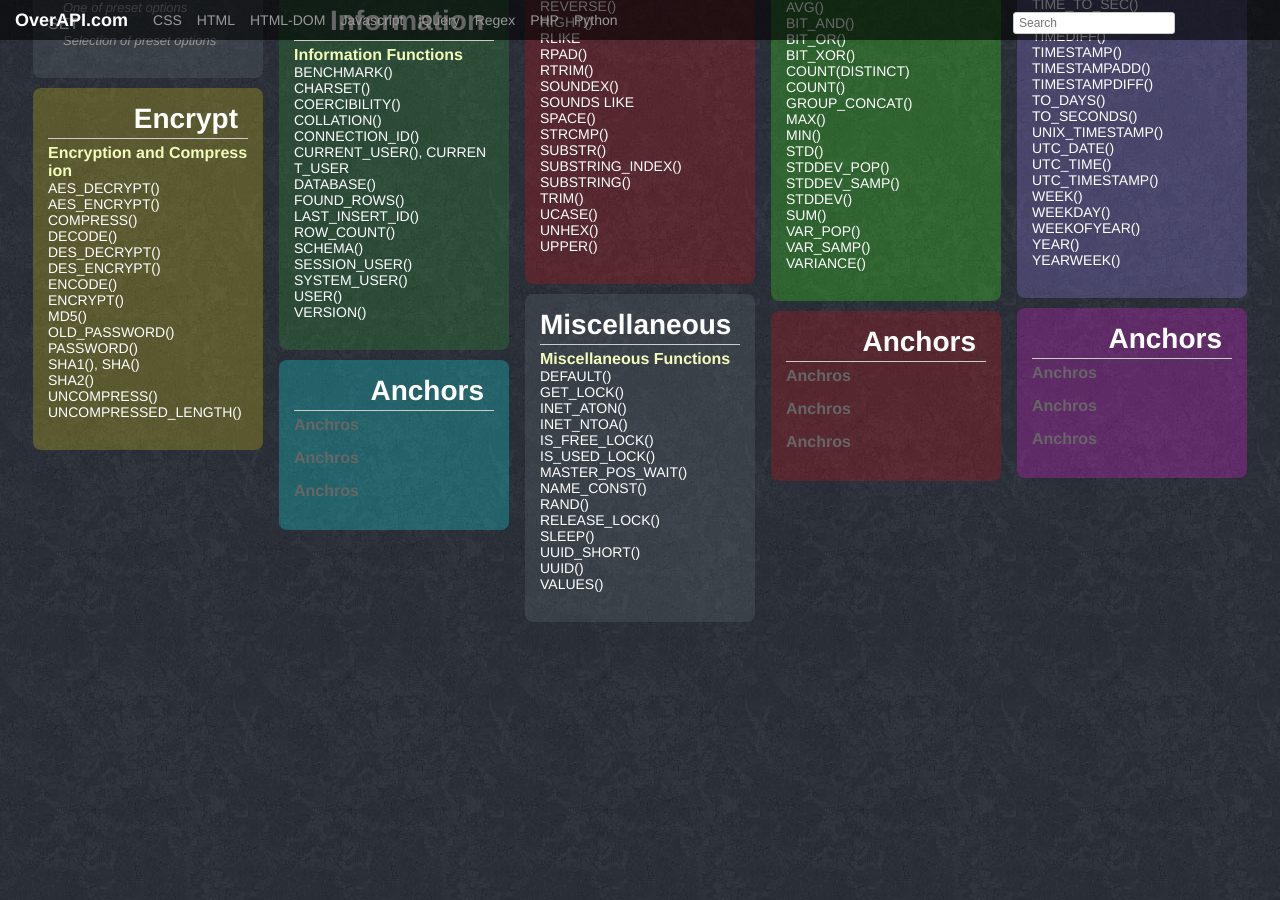
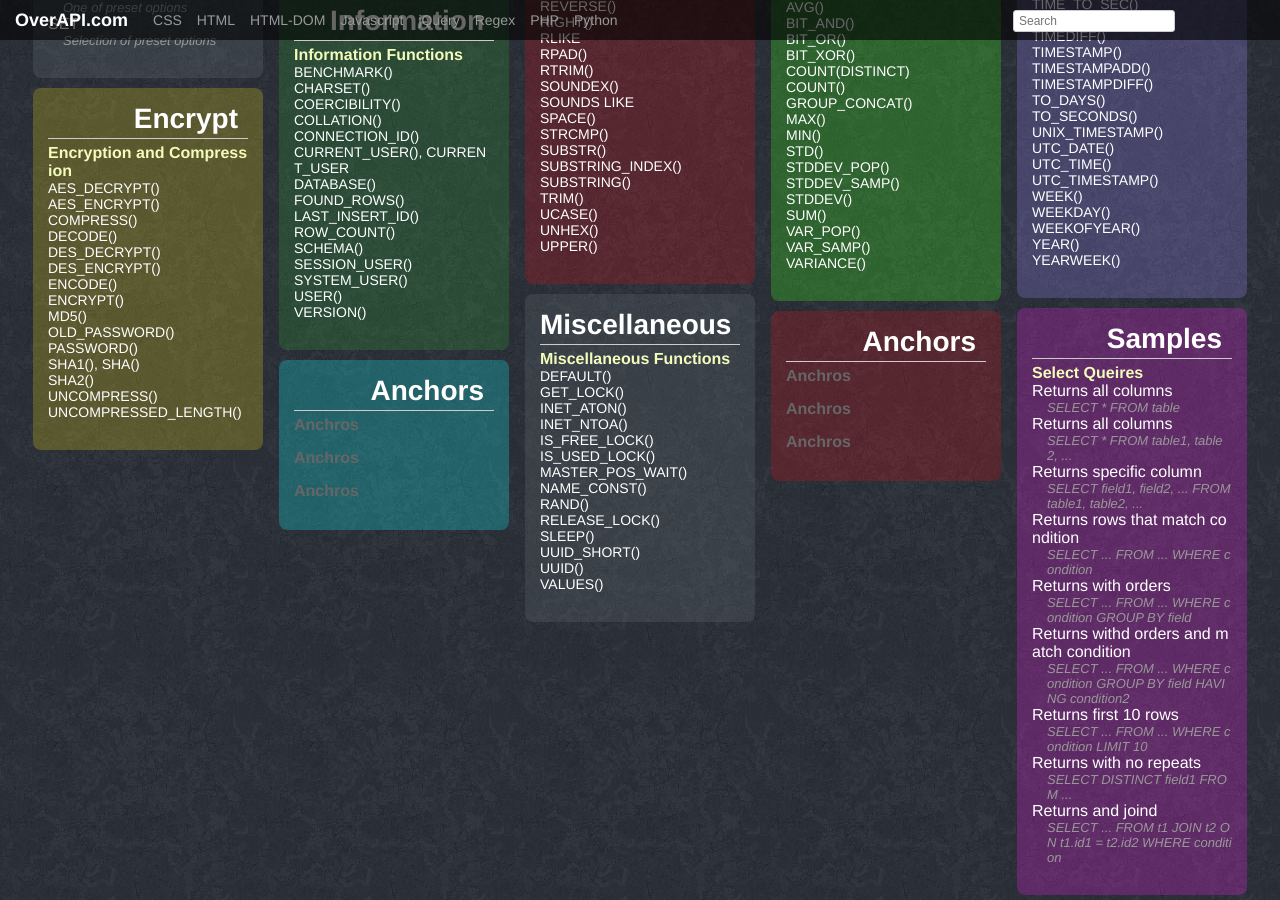
Before and after one commit to code9media/overthecs.github.io, a Jekyll site: the page built from mysql.html, in a window 1280 px wide and 900 px high, scrolled down 880 px. Built offline with Jekyll 4.4.1, drawn with Linux system fonts in a browser that asks for light colours; Markdown is read by kramdown in place of the engine named in the settings; before the commit the page ends 1507 px from its top, so only the background shows below that.

Commit message:
mysql cheat sheet

```diff
--- a/_layouts/default.html
+++ b/_layouts/default.html
@@ -31,7 +31,7 @@
             </ul>
         </div>
 
-        <div style="position:fixed;right:105px;top:12px;z-index:200;">
+        <div style="position:fixed;right:105px;top:10px;z-index:200;">
             <input type="" id="searchApi" placeholder="Search"/>
         </div>
         <div class="addthis_toolbox addthis_default_style" style="position:fixed;right:5px;top:17px;z-index:200;">
--- a/mysql.html
+++ b/mysql.html
@@ -415,41 +415,32 @@ title:     MySQL Cheatsheet
     </div>
 
     <div class="board">
-        <h2 class="board-title">Anchors</h2>
+        <h2 class="board-title">Samples</h2>
         <div class="board-card">
-            <h3 class="board-card-title">Anchros</h3>
+            <h3 class="board-card-title">Select Queires</h3>
             <ul>
-            </ul>
-        </div>
-        <div class="board-card">
-            <h3 class="board-card-title">Anchros</h3>
-            <ul>
-            </ul>
-        </div>
-        <div class="board-card">
-            <h3 class="board-card-title">Anchros</h3>
-            <ul>
+                <li>Returns all columns</li>
+                <li class="tip">SELECT * FROM table</li>
+                <li>Returns all columns</li>
+                <li class="tip">SELECT * FROM table1, table2, ...</li>
+                <li>Returns specific column</li>
+                <li class="tip">SELECT field1, field2, ... FROM table1, table2, ...</li>
+                <li>Returns rows that match condition</li>
+                <li class="tip">SELECT ... FROM ... WHERE condition</li>
+                <li>Returns with orders</li>
+                <li class="tip">SELECT ... FROM ... WHERE condition GROUP BY field</li>
+                <li>Returns withd orders and match condition</li>
+                <li class="tip">SELECT ... FROM ... WHERE condition GROUP BY field HAVING condition2</li>
+                <li>Returns first 10 rows</li>
+                <li class="tip">SELECT ... FROM ... WHERE condition LIMIT 10</li>
+                <li>Returns with no repeats</li>
+                <li class="tip">SELECT DISTINCT field1 FROM ...</li>
+                <li>Returns and joind</li>
+                <li class="tip">SELECT ... FROM t1 JOIN t2 ON t1.id1 = t2.id2 WHERE condition</li>
             </ul>
         </div>
     </div>
-    <div class="board">
-        <h2 class="board-title">Anchors</h2>
-        <div class="board-card">
-            <h3 class="board-card-title">Anchros</h3>
-            <ul>
-            </ul>
-        </div>
-        <div class="board-card">
-            <h3 class="board-card-title">Anchros</h3>
-            <ul>
-            </ul>
-        </div>
-        <div class="board-card">
-            <h3 class="board-card-title">Anchros</h3>
-            <ul>
-            </ul>
-        </div>
-    </div>
+
     <div class="board">
         <h2 class="board-title">Anchors</h2>
         <div class="board-card">
@@ -469,6 +460,22 @@ title:     MySQL Cheatsheet
         </div>
     </div>
 
+    <div class="board">
+        <h2 class="board-title">Anchors</h2>
+        <div class="board-card">
+            <h3 class="board-card-title">Anchros</h3>
+            <ul>
+            </ul>
+        </div>
+        <div class="board-card">
+            <h3 class="board-card-title">Anchros</h3>
+            <ul>
+            </ul>
+        </div>
+        <div class="board-card">
+            <h3 class="board-card-title">Anchros</h3>
+            <ul>
+            </ul>
+        </div>
+    </div>
 </div>
-<tbody>
-</tbody>
```
